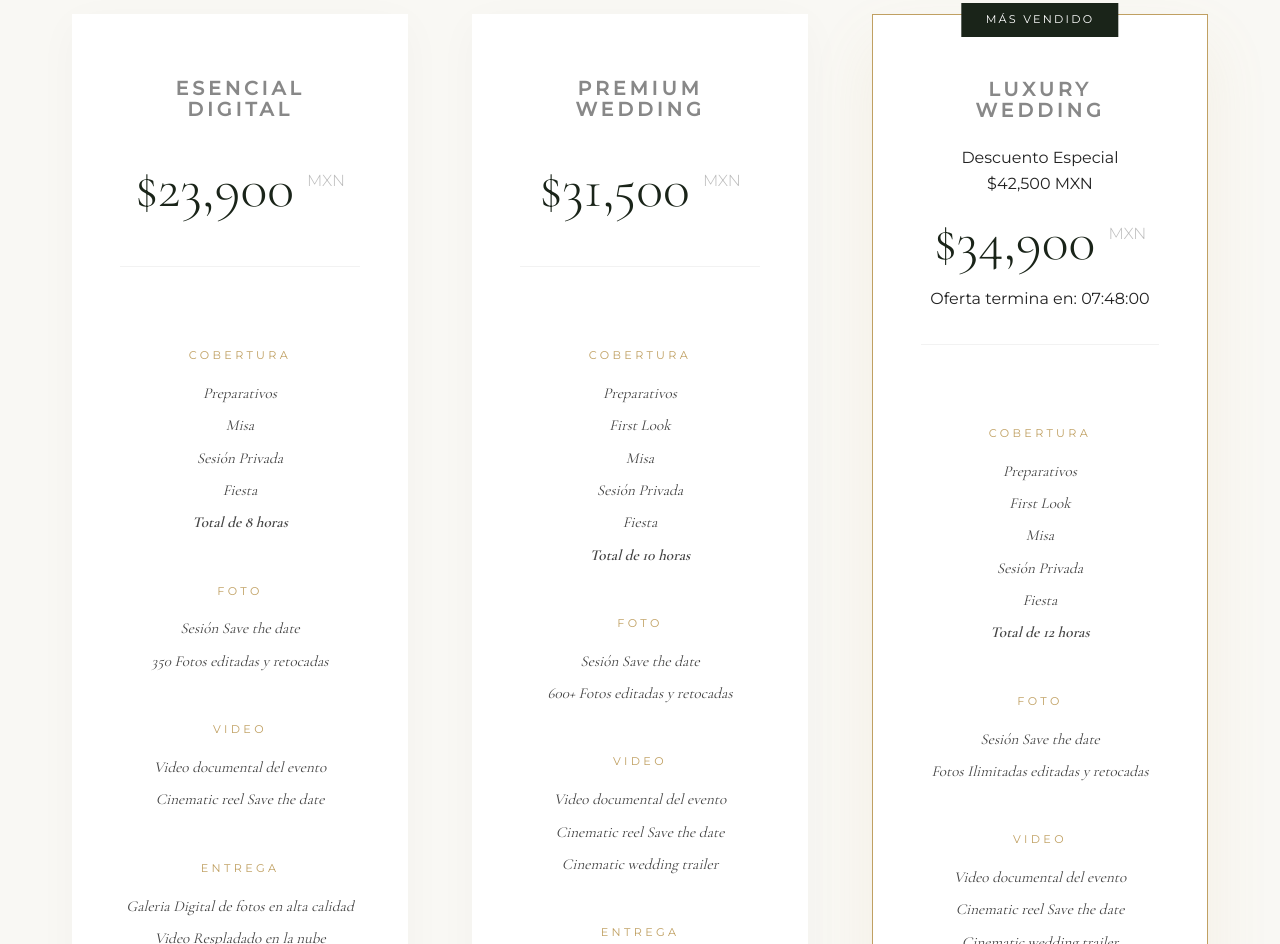
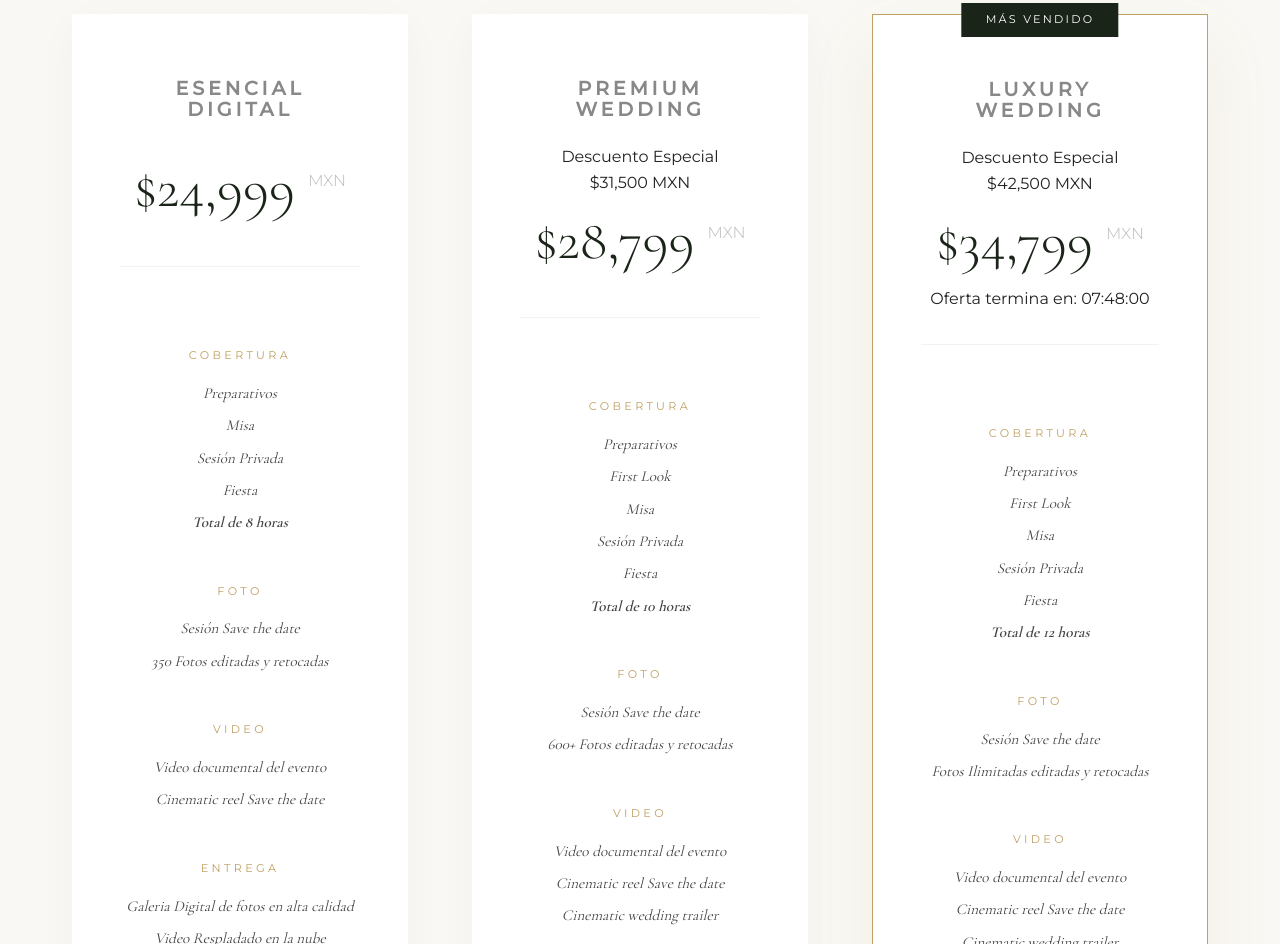
Before and after one commit to Leonardo777l/Landingpage, a website built with Vite: page index.html in a window 1280 px wide. Shown: the part 8989-9933 px from the top of the page. Built offline with nearby package versions, Linux system fonts and the light colour scheme; files whose address does not match are found by name.

Commit message:
chore: update pricing packages

```diff
--- a/index.html
+++ b/index.html
@@ -260,7 +260,7 @@
                 <div class="price-card reveal-on-scroll">
                     <div class="card-header">
                         <h3>Esencial Digital</h3>
-                        <div class="price">$23,900 <span class="currency">MXN</span></div>
+                        <div class="price">$24,999 <span class="currency">MXN</span></div>
                     </div>
                     <div class="features-categorized">
                         <div class="pkg-category">Cobertura</div>
@@ -297,7 +297,9 @@
                 <div class="price-card reveal-on-scroll delay-1">
                     <div class="card-header">
                         <h3>Premium Wedding</h3>
-                        <div class="price">$31,500 <span class="currency">MXN</span></div>
+                        <div class="special-discount-label">Descuento Especial</div>
+                        <div class="old-price">$31,500 MXN</div>
+                        <div class="price">$28,799 <span class="currency">MXN</span></div>
                     </div>
                     <div class="features-categorized">
                         <div class="pkg-category">Cobertura</div>
@@ -343,7 +345,7 @@
                         <h3>Luxury Wedding</h3>
                         <div class="special-discount-label">Descuento Especial</div>
                         <div class="old-price">$42,500 MXN</div>
-                        <div class="price">$34,900 <span class="currency">MXN</span></div>
+                        <div class="price">$34,799 <span class="currency">MXN</span></div>
                         <div class="countdown-timer">
                             Oferta termina en: <span id="timer">23:59:59</span>
                         </div>
```
